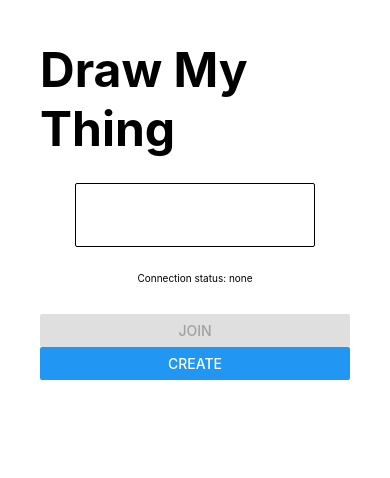
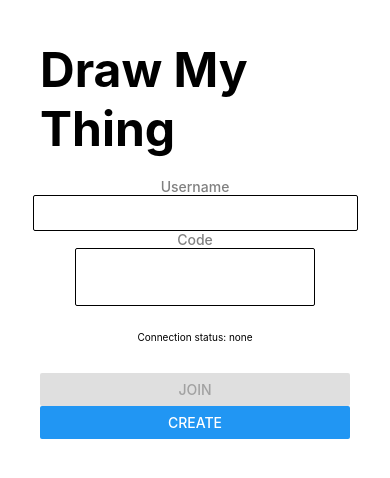
Before and after one commit to myfatemi04/draw-my-thing-frontend, a React Native app: screen / in a window 390 px wide. Shown: the top 478 px of the page. Built offline with nearby package versions, Linux system fonts and the light colour scheme.

Commit message:
add username

```diff
--- a/modules/BeforeGameLoaded/BeforeGameLoadedScreen.tsx
+++ b/modules/BeforeGameLoaded/BeforeGameLoadedScreen.tsx
@@ -9,30 +9,37 @@ const GAME_SERVER_URL = "http://192.168.0.13:7000";
 
 export default function BeforeGameLoadedScreen() {
   const [temporaryRoomID, setTemporaryRoomID] = useState("");
+  const [username, setUsername] = useState("");
   const { gameController } = useContext(GameContext);
   const connectionState = useConnectionState();
 
-  const onPressJoin = () => {
+  const onPressJoin = useCallback(() => {
     if (temporaryRoomID.length > 0) {
-      gameController.connect(temporaryRoomID, GAME_SERVER_URL);
+      gameController.connect(temporaryRoomID, GAME_SERVER_URL, username);
     }
-  };
+  }, [gameController, temporaryRoomID, username]);
 
-  const onPressCreate = () => {
-    gameController.createAndConnect(GAME_SERVER_URL);
-  };
-
-  const onChangeText = useCallback((text: string) => {
-    setTemporaryRoomID(text);
-  }, []);
+  const onPressCreate = useCallback(() => {
+    gameController.createAndConnect(GAME_SERVER_URL, username);
+  }, [gameController, username]);
 
   return (
     <View style={styles.screen}>
       <UIText variant="header">Draw My Thing</UIText>
+      <UIText variant="caption" style={{ marginTop: 20 }}>
+        Username
+      </UIText>
       <TextInput
-        onChangeText={onChangeText}
+        onChangeText={setUsername}
+        maxLength={40}
+        style={styles.inputUsername}
+        editable={connectionState !== "connecting"}
+      />
+      <UIText variant="caption">Code</UIText>
+      <TextInput
+        onChangeText={setTemporaryRoomID}
         maxLength={10}
-        style={styles.text}
+        style={styles.inputGameID}
         editable={connectionState !== "connecting"}
       />
       <ConnectionStatusIndicator />
@@ -50,7 +57,7 @@ export default function BeforeGameLoadedScreen() {
             <Button
               onPress={onPressJoin}
               title="Join"
-              disabled={temporaryRoomID.length === 0}
+              disabled={temporaryRoomID.length === 0 || username.length === 0}
             />
           ) : null
           // <Button onPress={cancelJoinRoom} title="Cancel" />
@@ -67,18 +74,26 @@ const styles = StyleSheet.create({
     justifyContent: "center",
     alignItems: "center",
   },
-  text: {
+  inputGameID: {
     borderColor: "#000000",
     borderWidth: 1,
     borderRadius: 2,
 
-    marginTop: 25,
     marginBottom: 25,
 
     padding: 10,
 
     width: 240,
-    fontSize: 35,
+    fontSize: 30,
+  },
+  inputUsername: {
+    borderColor: "#000000",
+    borderWidth: 1,
+    borderRadius: 2,
+
+    padding: 5,
+
+    fontSize: 20,
   },
   button: {
     marginTop: 50,
--- a/modules/Game/GameController.ts
+++ b/modules/Game/GameController.ts
@@ -23,18 +23,18 @@ class GameController {
     this.canvasSDK = canvasSDK;
   }
 
-  createAndConnect(gameServerURL: string) {
+  createAndConnect(gameServerURL: string, username: string) {
     console.log("Game Controller: Connecting to", gameServerURL);
     this.io = connect(gameServerURL);
     this.addSocketCallbacks();
     this.gameSDK.setConnectionState("connecting");
-    this.io.emit("create and join room", "anon");
+    this.io.emit("create and join room", username);
   }
 
-  connect(roomID: string, gameServerURL: string) {
+  connect(roomID: string, gameServerURL: string, username: string) {
     this.io = connect(gameServerURL);
     this.addSocketCallbacks();
-    this.io.emit("join room", roomID, "anon");
+    this.io.emit("join room", roomID, username);
     this.gameSDK.setConnectionState("connecting");
   }
 
--- a/modules/ui/UIText.tsx
+++ b/modules/ui/UIText.tsx
@@ -44,4 +44,9 @@ const styles = StyleSheet.create({
     fontWeight: "bold",
     color: "grey",
   },
+  caption: {
+    fontSize: 14,
+    fontWeight: "500",
+    color: "grey",
+  },
 });
```
